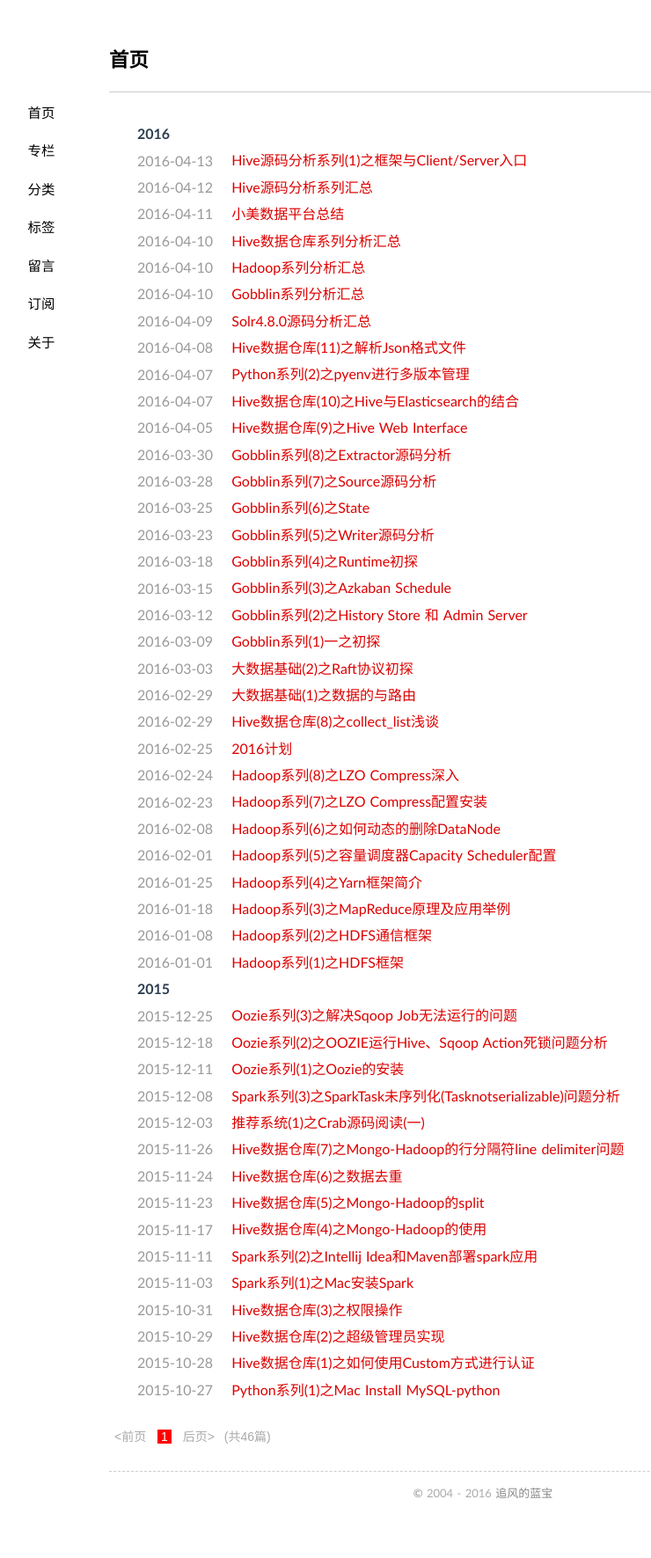
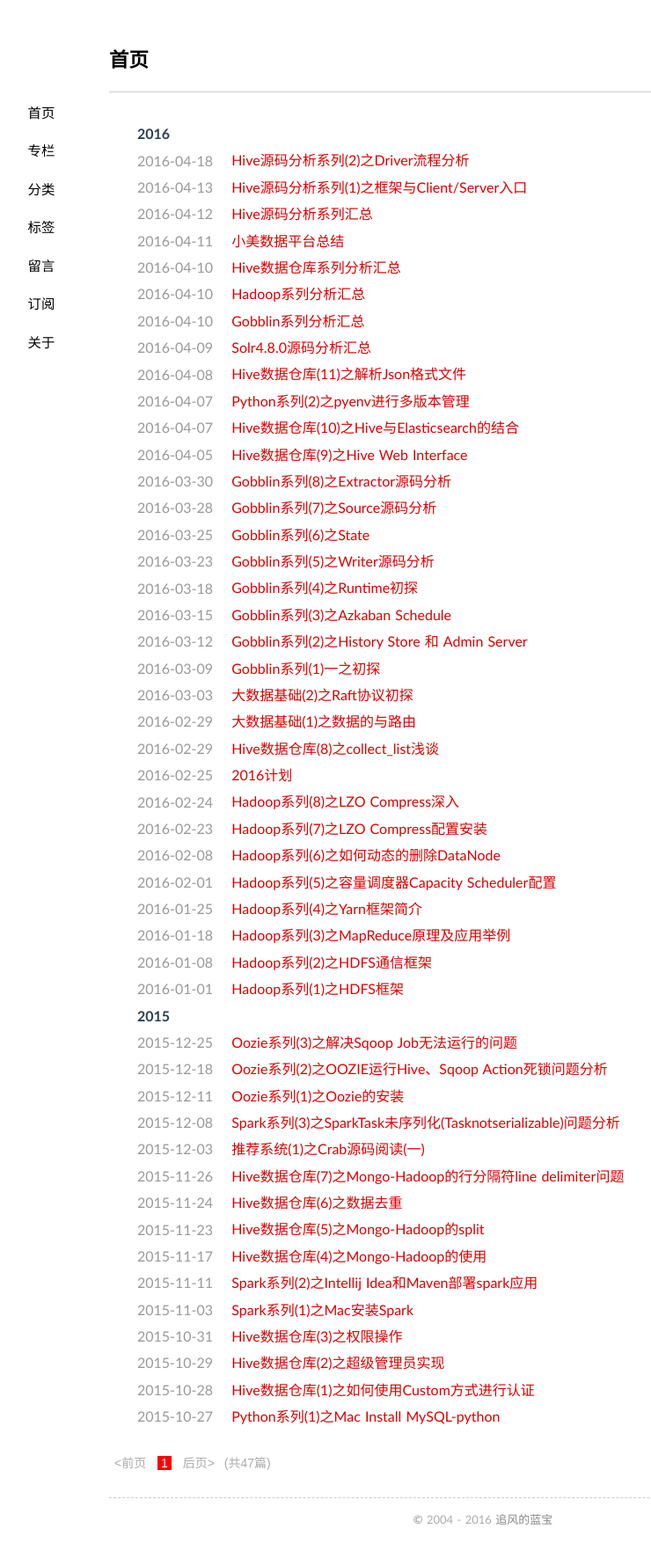
Before and after one commit to luyee/lamborryan.github.io, a Jekyll site: the page built from index.html, in a window 1280 px wide. Shown: the whole page at 88% size, without its empty margins (91-831 px from the left). Built offline with Jekyll 4.4.1, drawn with Linux system fonts in a browser that asks for light colours; the list of posts is cut into pages by our own code; before the commit the page ends 1741 px from its top, so only the background shows below that; part of the change alters nothing that is shown.

Commit message:
Hive源码分析系列(2)之Driver流程分析

````diff
--- a/_posts/2016/2016-04-12-hive-src-collect.md
+++ b/_posts/2016/2016-04-12-hive-src-collect.md
@@ -15,6 +15,7 @@ Hive源码分析系列着眼于通过源码来更深入的了解Hive, 希望了
 ## 目录
 
 * [Hive源码分析系列(1)之框架与Client/Server入口](<http://www.lamborryan.com/hive-src-entrance>)
+* [Hive源码分析系列(2)之Driver流程分析](<http://www.lamborryan.com/hive-src-driver>)
 
 
 
--- /dev/null
+++ b/_posts/2016/2016-04-18-hive-src-driver.md
@@ -0,0 +1,232 @@
+---
+layout: post
+title: Hive源码分析系列(2)之Driver流程分析
+date: 2016-04-18 12:30:00
+categories: 大数据
+tags: Hive源码分析
+---
+
+## 1. 简介
+
+本文接着上文[《Hive源码分析系列(1)之框架与Client/Server入口》](<http://www.lamborryan.com/hive-src-entrance/>)讲, 上文讲到无论Hive是哪种方式运行(Cli,beeline,HiveServer2), 流程最后都汇总到Driver类. 它肩负着将用户的command进行编译，优化并生成MapReduce任务进行执行这一使命。所以Driver也是Hive的核心，主要的逻辑处理就在这里了, 相当于主线程。 本文主要来扒一扒Driver到底做了啥。
+
+## 2. 源码分析
+
+从上文的逻辑中看出Driver的入口函数是run, 那么我们流程就以run函数开始讲。
+
+在开始讲run函数之前, 先来看下Driver的构造函数以及初始化函数. Driver有三个构造函数，主要功能也就是设置类的实例变量HiveConf。 代码中的构造函数主要是从SessionState中获取HiveConf。而init函数只是重置了Operator的id。这里的Operator对应的是sql解析好后需要执行的Operator, 比如SelectOperator, 这不在本文介绍范围内。
+
+```java
+public Driver() {
+  if (SessionState.get() != null) {
+    conf = SessionState.get().getConf();
+  }
+}
+
+@Override
+public void init() {
+  Operator.resetId();
+}
+
+```
+
+### 2.1 run
+
+Driver 有两个run入口函数, 它们最后都调用了runInternal, 所以主要逻辑在runInternal内.
+
+```java
+@Override
+public CommandProcessorResponse run(String command)
+    throws CommandNeedRetryException {
+  return run(command, false);
+}
+
+public CommandProcessorResponse run()
+    throws CommandNeedRetryException {
+  return run(null, true);
+}
+
+public CommandProcessorResponse run(String command, boolean alreadyCompiled)
+        throws CommandNeedRetryException {
+    CommandProcessorResponse cpr = runInternal(command, alreadyCompiled);
+    // 对cpr response进行处理, 如果执行过程中出现出错，还附加了对错误码和错误信息的处理. 代码省略
+}
+```
+
+尽管如此, 但是仔细一看两个函数还是不同的, ```run(command, false)```和```run(null, true)```, 前者有查询命令commnad且设置alreadyCompiled为flase, 而后者查询command设为null且设置alreadyCompiled为false。一时好奇我跟踪了代码, 发现前者```run(command, false)```是由CliDriver和HiveCommandOperation调用的, 而后者```run(null, true)```是由SQLOperation调用的。关于这三个类的细节请查看[《Hive源码分析系列(1)之框架与Client/Server入口》](<http://www.lamborryan.com/hive-src-entrance/>)。
+
+而```alreadyCompiled```的值不同将影响runInternal的流程，我们将在runInternal小节展开讲。
+
+### 2.2 runInternal
+
+#### 2.2.1 流程分析
+
+runInternal 的逻辑还是比较清晰的:
+
+1.进行配置参数检查
+
+```java
+if (!validateConfVariables()) {
+  return createProcessorResponse(12);
+}
+```
+
+2.设置HiveDriverRunHook, 运行前实现钩子
+
+```java
+HiveDriverRunHookContext hookContext = new HiveDriverRunHookContextImpl(conf, command);
+// Get all the driver run hooks and pre-execute them.
+List<HiveDriverRunHook> driverRunHooks;
+driverRunHooks = getHooks(HiveConf.ConfVars.HIVE_DRIVER_RUN_HOOKS,
+  HiveDriverRunHook.class);
+for (HiveDriverRunHook driverRunHook : driverRunHooks) {
+  driverRunHook.preDriverRun(hookContext);
+}
+```
+
+3.添加运行起始时间
+
+```java
+// Reset the perf logger
+PerfLogger perfLogger = PerfLogger.getPerfLogger(true);
+perfLogger.PerfLogBegin(CLASS_NAME, PerfLogger.DRIVER_RUN);
+perfLogger.PerfLogBegin(CLASS_NAME, PerfLogger.TIME_TO_SUBMIT);
+```
+
+4.如果还未对command进行编译即```alreadyCompiled＝false```, 则开始调用```compileInternal```编译command, 否则获取已有的QueryPlan并重设运行起始时间。
+
+```java
+int ret;
+if (!alreadyCompiled) {
+  ret = compileInternal(command);
+  if (ret != 0) {
+    return createProcessorResponse(ret);
+  }
+} else {
+  // Since we're reusing the compiled plan, we need to update its start time for current run
+  plan.setQueryStartTime(perfLogger.getStartTime(PerfLogger.DRIVER_RUN));
+}
+```
+
+5.如果要求对任务进行读写加锁, 则从SessionState中获取HiveTxnManager并通过HiveTxnManager加锁。如果加锁失败则调用```releaseLocksAndCommitOrRollback```释放锁。hive中可以配置hive.support.concurrency值为true并设置zookeeper的服务器地址和端口，基于zookeeper实现分布式锁以支持hive的多并发访问。关于Hive的锁机制不在本文范围内,不过后续我单独介绍。
+
+```java
+// 通过ctx.setHiveTxnManager共享多个query之间的HiveTxnManager从而实现锁功能。
+ctx.setHiveTxnManager(SessionState.get().getTxnMgr());
+
+if (requiresLock()) {
+  ret = acquireLocksAndOpenTxn();
+  if (ret != 0) {
+    try {
+      releaseLocksAndCommitOrRollback(ctx.getHiveLocks(), false);
+    } catch (LockException e) {
+      // Not much to do here
+    }
+    return createProcessorResponse(ret);
+  }
+}
+```
+
+6.执行编译好后的query ```ret = execute();```,如果执行失败无论是否有锁都需要释放锁。
+
+7.添加运行结束时间
+
+```java
+perfLogger.PerfLogEnd(CLASS_NAME, PerfLogger.DRIVER_RUN);
+perfLogger.close(LOG, plan);
+```
+
+8.执行HiveDriverRunHook的运行后钩子
+
+```java
+    for (HiveDriverRunHook driverRunHook : driverRunHooks) {
+        driverRunHook.postDriverRun(hookContext);
+    }
+```
+
+从上述过程中不难看出, runInternal的核心流程就是两个compileInternal和execute.
+
+#### 2.2.2 alreadyCompiled
+
+在2.1节中提到两个run入口函数不同, 因为调用它们的类也是不同的, 分别是CliDriver和SQLOperation。
+
+CliDriver由于alreadyCompiled为true所以会调用compileInternal进行编译, 而SQLOperation则是由于alreadyCompiled为flase, 则直接没有经过compileInternal而是获取已有的QueryPlan, 那么这个QueryPlan是在哪里生成的？
+
+SQLOperation的runInternal只有两步:
+
+```java
+prepare(opConfig);
+runQuery(opConfig); // 本质调用driver.run()
+```
+
+那么compile过程只有可能在```prepare```中:
+
+```java
+public void prepare(HiveConf sqlOperationConf) throws HiveSQLException {
+    // 省略
+    driver = new Driver(sqlOperationConf, getParentSession().getUserName());
+    // 省略
+    String subStatement = new VariableSubstitution().substitute(sqlOperationConf, statement);
+    response = driver.compileAndRespond(subStatement);
+    // 省略
+}
+public CommandProcessorResponse compileAndRespond(String command) {
+  return createProcessorResponse(compileInternal(command));
+}
+```
+
+由此可见SQLOperation将compile过程独立出来放在了prepare阶段, execute过程放在了runQuery阶段.
+
+只是我不知道为啥要这么设计？
+
+### 2.3 HiveDriverRunHook
+
+HiveDriverRunHook会在任务运行前和运行结束后分别调用prerDriverRun和postDriverRun来对任务实现钩子处理, 我们只需继承HiveDriverRunHook接口, 且设置配置hive.exec.driver.run.hooks(如果有多个钩子, 则按分号作为分隔符)即可。
+
+```java
+/**
+ * HiveDriverRunHook allows Hive to be extended with custom logic for processing commands.
+ * Note that the lifetime of an instantiated hook object is scoped to the analysis of a single
+ * statement; hook instances are never reused.
+ */
+public interface HiveDriverRunHook extends Hook {
+  /**
+   * Invoked before Hive begins any processing of a command in the Driver,
+   * notably before compilation and any customizable performance logging.
+   */
+  public void preDriverRun(
+    HiveDriverRunHookContext hookContext) throws Exception;
+
+  /**
+   * Invoked after Hive performs any processing of a command, just before a
+   * response is returned to the entity calling the Driver.
+   */
+  public void postDriverRun(
+    HiveDriverRunHookContext hookContext) throws Exception;
+}
+```
+
+### 2.4 compile
+
+首先, 进行下说明本节主要讲解compile的方法流程, 不会深入介绍Hive的编译原理, 这将会放在[《Hive源码分析系列(3)之Compile原理分析》](<http://www.lamborryan.com/hive-src-compile>)重点介绍。
+
+
+
+### 2.5 executor
+
+## 3. Hook
+
+## 4. 总结
+
+
+## 参考文献
+
+* [Hive Driver源码执行流程分析](<https://segmentfault.com/a/1190000002774731>)
+* [Hive源码分析：Driver类运行过程](<http://blog.javachen.com/2013/08/22/hive-Driver.html>)
+
+
+本文完
+
+* 原创文章，转载请注明： 转载自[Lamborryan](<http://www.lamborryan.com>)，作者：[Ruan Chengfeng](<http://www.lamborryan.com/about/>)
+* 本文链接地址：[http://www.lamborryan.com/hive-src-driver](<http://www.lamborryan.com/hive-src-driver>)
+* 本文基于[署名2.5中国大陆许可协议](<http://creativecommons.org/licenses/by/2.5/cn/>)发布，欢迎转载、演绎或用于商业目的，但是必须保留本文署名和文章链接。 如您有任何疑问或者授权方面的协商，请邮件联系我。
````
